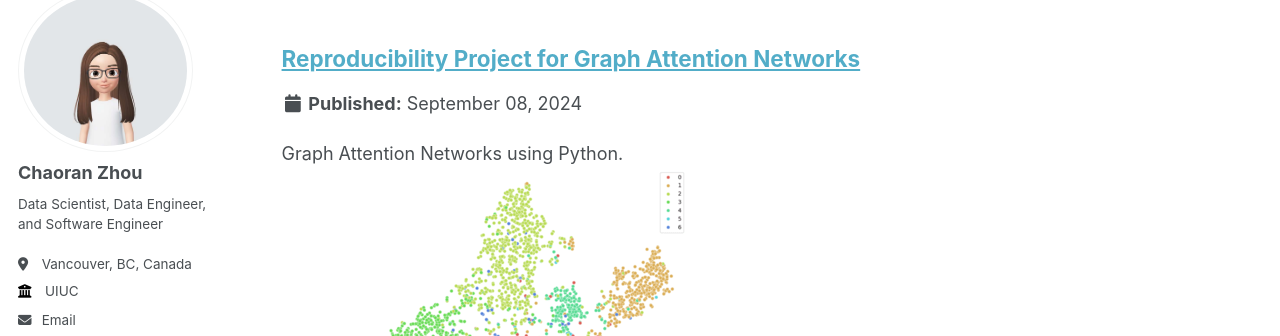
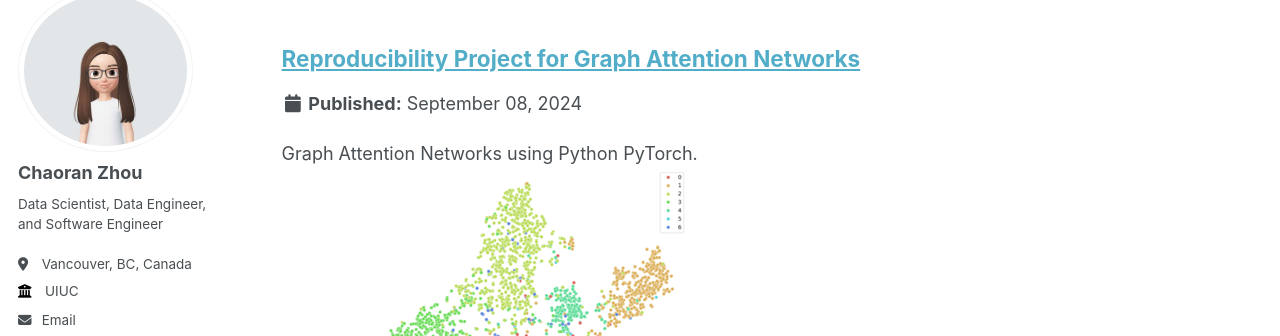
Before and after one commit to ranranrunforit/ranranrunforit.github.io, a Jekyll site: the page built from _pages/projects.html, in a window 1280 px wide and 900 px high, scrolled down 1887 px. Shown: the part 117-453 px from the top of the window. Built offline with Jekyll 4.4.1, drawn with Linux system fonts in a browser that asks for light colours.

Commit message:
Update project-5.md

```diff
--- a/_projects/project-5.md
+++ b/_projects/project-5.md
@@ -1,6 +1,6 @@
 ---
 title: "Reproducibility Project for Graph Attention Networks"
-excerpt: "Graph Attention Networks using Python.<br/><img src='/images/GAT.png'>"
+excerpt: "Graph Attention Networks using Python PyTorch.<br/><img src='/images/GAT.png'>"
 collection: projects
 ---
 
```
